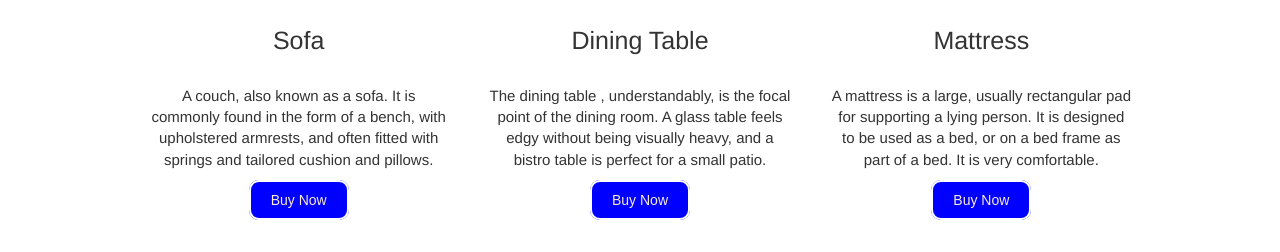
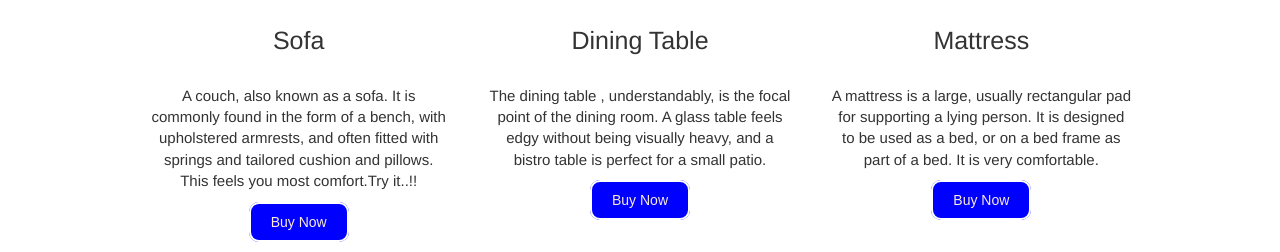
Before and after one commit to Ramachary2222/Simple-E-Commerce-Website, a plain HTML site: page index.html in a window 1280 px wide. Shown: the part 1046-1298 px from the top of the page. Drawn offline with nearby package versions, Linux system fonts and the light colour scheme.

Commit message:
Updated index.html

```diff
--- a/index.html
+++ b/index.html
@@ -55,7 +55,7 @@
                 <div class="item_info">
                     <h3>Sofa</h3>
                     <p>A couch, also known as a sofa. It is commonly found in the form of a bench, with
-                          upholstered armrests, and often fitted with springs and tailored cushion and pillows.
+                          upholstered armrests, and often fitted with springs and tailored cushion and pillows. This feels you most comfort.Try it..!!
                        </p>
                     <a href="#">Buy Now</a>
                 </div>
```
